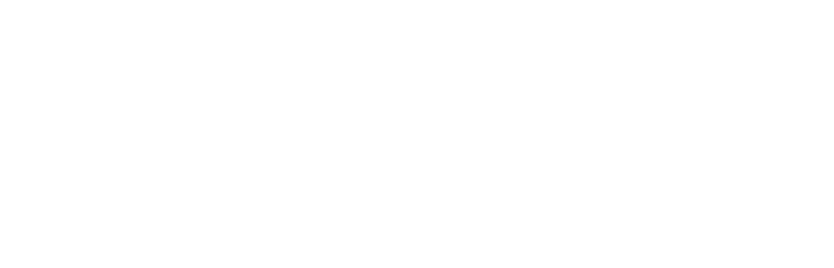
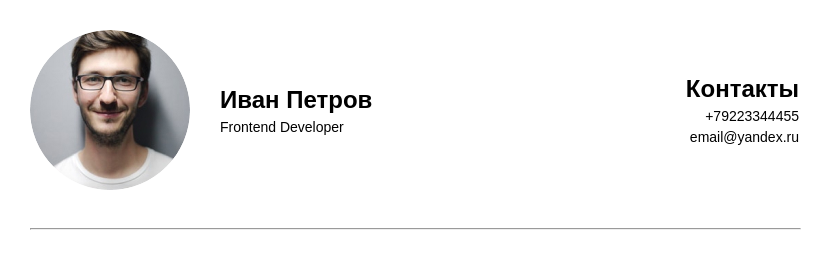
Before and after one commit to konn1u/web, a plain HTML site: page web1/index.html in a window 1280 px wide. Shown: the whole page, without its empty margins (0-834 px from the left). Drawn offline with Linux system fonts and the light colour scheme.

Commit message:
1 div complete

```diff
--- a/web1/index.html
+++ b/web1/index.html
@@ -3,10 +3,23 @@
 <head>
     <meta charset="UTF-8">
     <meta name="viewport" content="width=device-width, initial-scale=1.0">
-    <title>Document</title>
+    <title>Maket</title>
+    <link rel="stylesheet" href="style.css">
 </head>
 <body>
-    <div class="info"></div>
+    <div class="info">
+        <img  class="info-pic" src="./images/Ellipse.jpg" alt="photo">
+        <div class="info-name">
+            <div class="info-name-name">Иван Петров</div>
+            <div class="occupation">Frontend Developer</div>
+        </div>
+        <div class="contact">
+            <div class="contact-text">Контакты</div>
+            <div class="contact-number">+79223344455</div>
+            <div class="contact-email">email@yandex.ru</div>
+        </div>
+    </div>
+    <hr>
     <div class="text"></div>
     <div class="table"></div>
     <div class="tech"></div>
--- a/web1/style.css
+++ b/web1/style.css
@@ -0,0 +1,53 @@
+body{
+    margin: 0;
+    width: 799px;
+    height: 1080px;
+    font-family: Arial, sans-serif;
+}
+
+.info {
+    display: flex;
+    align-items: center;
+}
+
+.info-pic {
+    margin: 30px;
+    width: 160px;
+    height: 160px;
+    border-radius: 100%;
+}
+
+.info-name-name {
+    font-size: 24px;
+    font-weight: bold;
+}
+
+.occupation {
+    margin-top: 5px;
+    font-size: 14px;
+}
+
+.contact {
+    margin-left: auto;
+    text-align: right;
+}
+.contact-text {
+    font-size: 24px;
+    font-weight: bold;
+}
+
+.contact-number {
+    font-size: 14px;
+    font-style: bold;
+    margin-top: 5px;
+    margin-bottom: 5px;
+}
+
+.contact-email {
+    font-size: 14px;
+}
+
+hr {
+  margin-left: 30px;
+  width: calc(100% - 30px);
+}
```
Also changed, not shown: web1/images/Ellipse.jpg (added).
